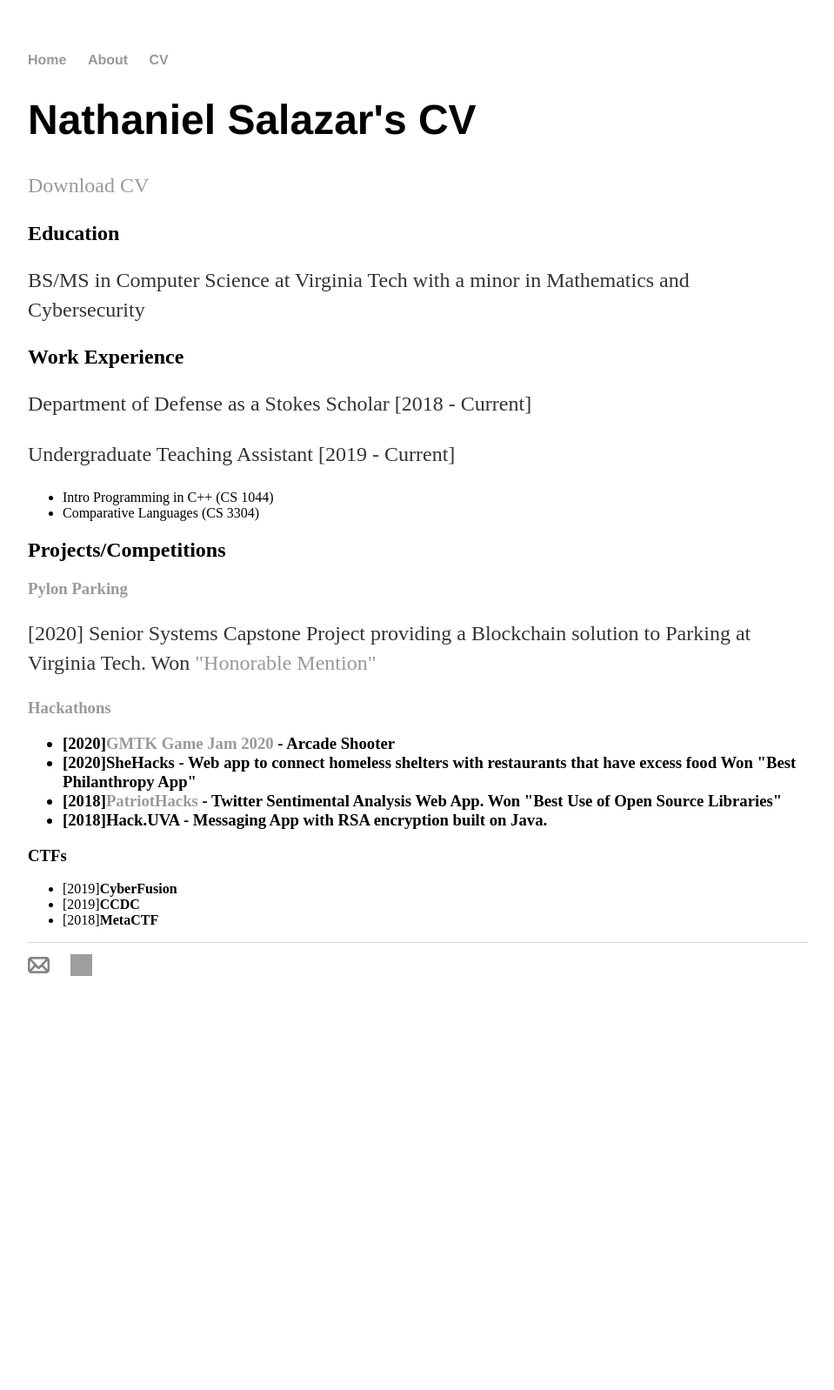
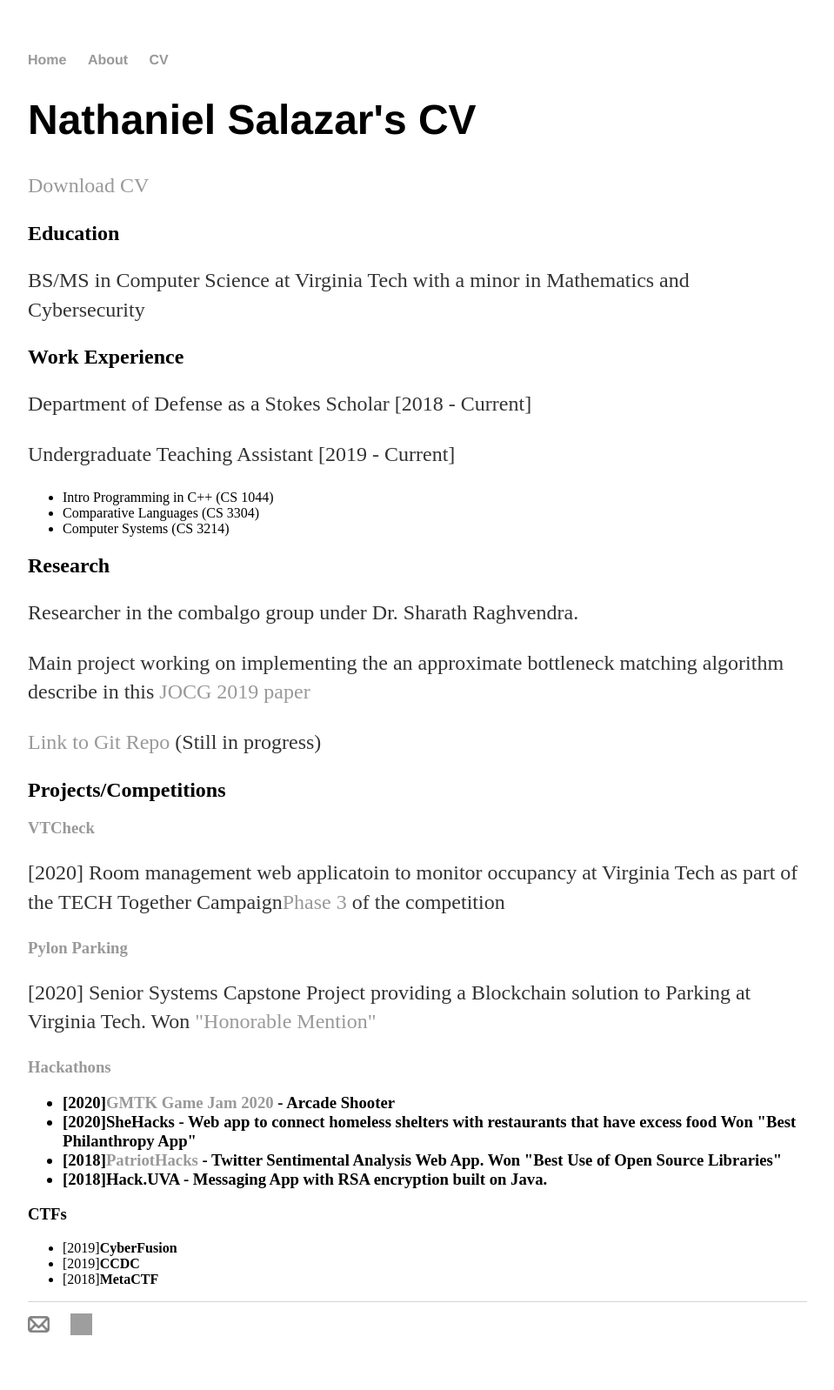
Before and after one commit to Nintendroid1/nintendroid1.github.io, a Jekyll site: the page built from cv/index.html, in a window 1280 px wide. Shown: the whole page at 87% size, without its empty margins (160-1119 px from the left). Built offline with Jekyll 4.4.1, drawn with Linux system fonts in a browser that asks for light colours; before the commit the page ends 1185 px from its top, so only the background shows below that; grey boxes are pictures that could not be loaded.

Commit message:
Update index.html

```diff
--- a/cv/index.html
+++ b/cv/index.html
@@ -14,9 +14,17 @@
 		<ul>
 			<li> Intro Programming in C++ (CS 1044)</li>
 			<li> Comparative Languages (CS 3304) </li>
+			<li> Computer Systems (CS 3214) </li>
 		</ul>
 
+	<h2>Research</h2>
+		<p> Researcher in the combalgo group under Dr. Sharath Raghvendra. </p>
+		<p>Main project working on implementing the an approximate bottleneck matching algorithm describe in this <a href="https://drops.dagstuhl.de/opus/volltexte/2019/10452/pdf/LIPIcs-SoCG-2019-48.pdf">JOCG 2019 paper</a></p>
+		<p><a href="https://github.com/Nintendroid1/FASTMATCH">Link to Git Repo </a>(Still in progress) </p>
+
 	<h2>Projects/Competitions</h2>
+		<h3><a href="https://hokiecheck.com/">VTCheck</a></h3>
+			<p>[2020] Room management web applicatoin to monitor occupancy at Virginia Tech as part of the TECH Together Campaign<a href="https://vtnews.vt.edu/articles/2020/08/fralinlifesci-tech-together-campaign-finalists.html">Phase 3</a> of the competition</p>
 		<h3><a href="https://git.cs.vt.edu/nateg98/pylon-parking"> Pylon Parking </a></h3>
 			<p>[2020] Senior Systems Capstone Project providing a Blockchain solution to Parking at Virginia Tech. Won <a href="https://cs.vt.edu/blockchain/blockchain-challenge-winners-2020.html">"Honorable Mention"</a></p>
 		<h3><a href="https://devpost.com/Nintendroid1?ref_content=user-portfolio&ref_feature=portfolio&ref_medium=global-nav">Hackathons</a>
```
